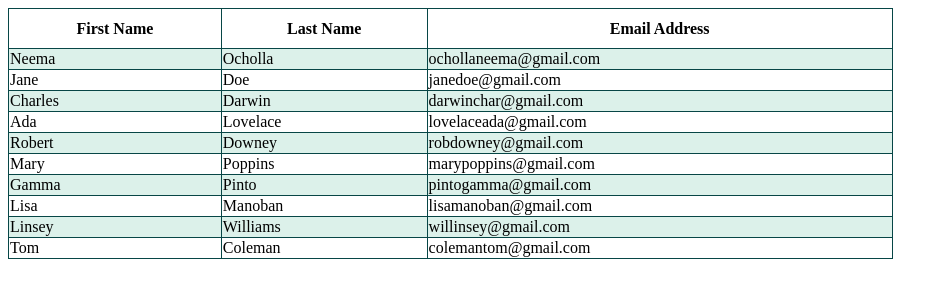
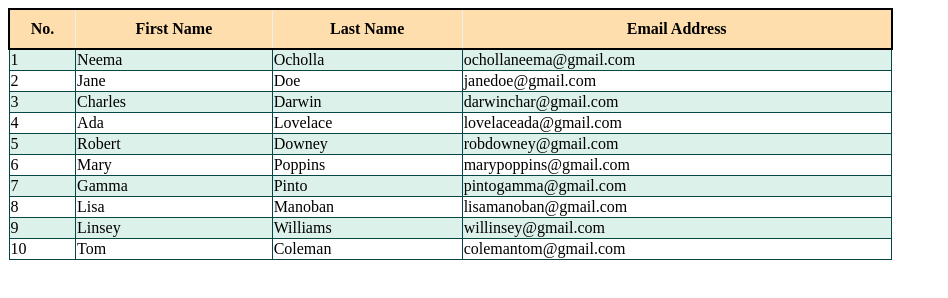
Before and after one commit to neemaocholla/repo-forms_tables, a plain HTML site: page table.html in a window 1280 px wide. Shown: the whole page, without its empty margins (0-948 px from the left). Drawn offline with Linux system fonts and the light colour scheme.

Commit message:
made changes to the table

```diff
--- a/table.html
+++ b/table.html
@@ -15,56 +15,68 @@
 </style>
 
 
-        <tr style="height:40px">
+        <tr style="height:40px;background-color: navajowhite; border: solid 2px;">
+            <th>No.</th>
             <th>First Name</th>
             <th>Last Name</th>
             <th>Email Address</th>
+
         </tr>
         <tr>
+            <td>1</td>
             <td>Neema</td>
             <td>Ocholla</td>
             <td>ochollaneema@gmail.com</td>
         </tr>
         <tr>
+            <td>2</td>
             <td>Jane</td>
             <td>Doe</td>
             <td>janedoe@gmail.com</td>
         </tr>
         <tr>
+            <td>3</td>
             <td>Charles</td>
             <td>Darwin</td>
             <td>darwinchar@gmail.com</td>
         </tr>
         <tr>
+            <td>4</td>
             <td>Ada</td>
             <td>Lovelace</td>
             <td>lovelaceada@gmail.com</td>
         </tr>
         <tr>
+            <td>5</td>
             <td>Robert</td>
             <td>Downey</td>
             <td>robdowney@gmail.com</td>
         </tr>
         <tr>
+            <td>6</td>
             <td>Mary</td>
             <td>Poppins</td>
             <td>marypoppins@gmail.com</td>
         </tr>
         <tr>
+            <td>7</td>
             <td>Gamma</td>
             <td>Pinto</td>
             <td>pintogamma@gmail.com</td>
         </tr>
         <tr>
+            <td>8</td>
             <td>Lisa</td>
             <td>Manoban</td>
             <td>lisamanoban@gmail.com</td>
         </tr>
         <tr>
+            <td>9</td>
             <td>Linsey</td>
             <td>Williams</td>
             <td>willinsey@gmail.com</td>
         </tr>
+        <td>10</td>
         <td>Tom</td>
         <td>Coleman</td>
         <td>colemantom@gmail.com</td>
```
